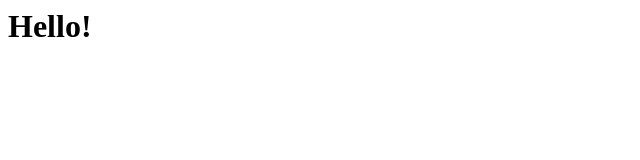
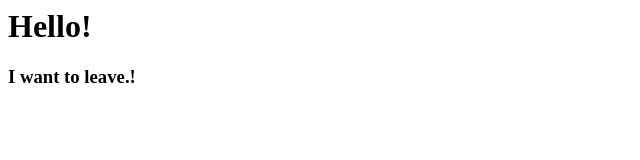
Before and after one commit to McAidan99/s1assign2a, a plain HTML site: page index.html in a window 1280 px wide. Shown: the whole page, without its empty margins (0-640 px from the left). Drawn offline with Linux system fonts and the light colour scheme.

Commit message:
Update index.html

```diff
--- a/index.html
+++ b/index.html
@@ -1 +1,2 @@
 <h1>Hello!</h1>
+<h3>I want to leave.!</h3>
```
